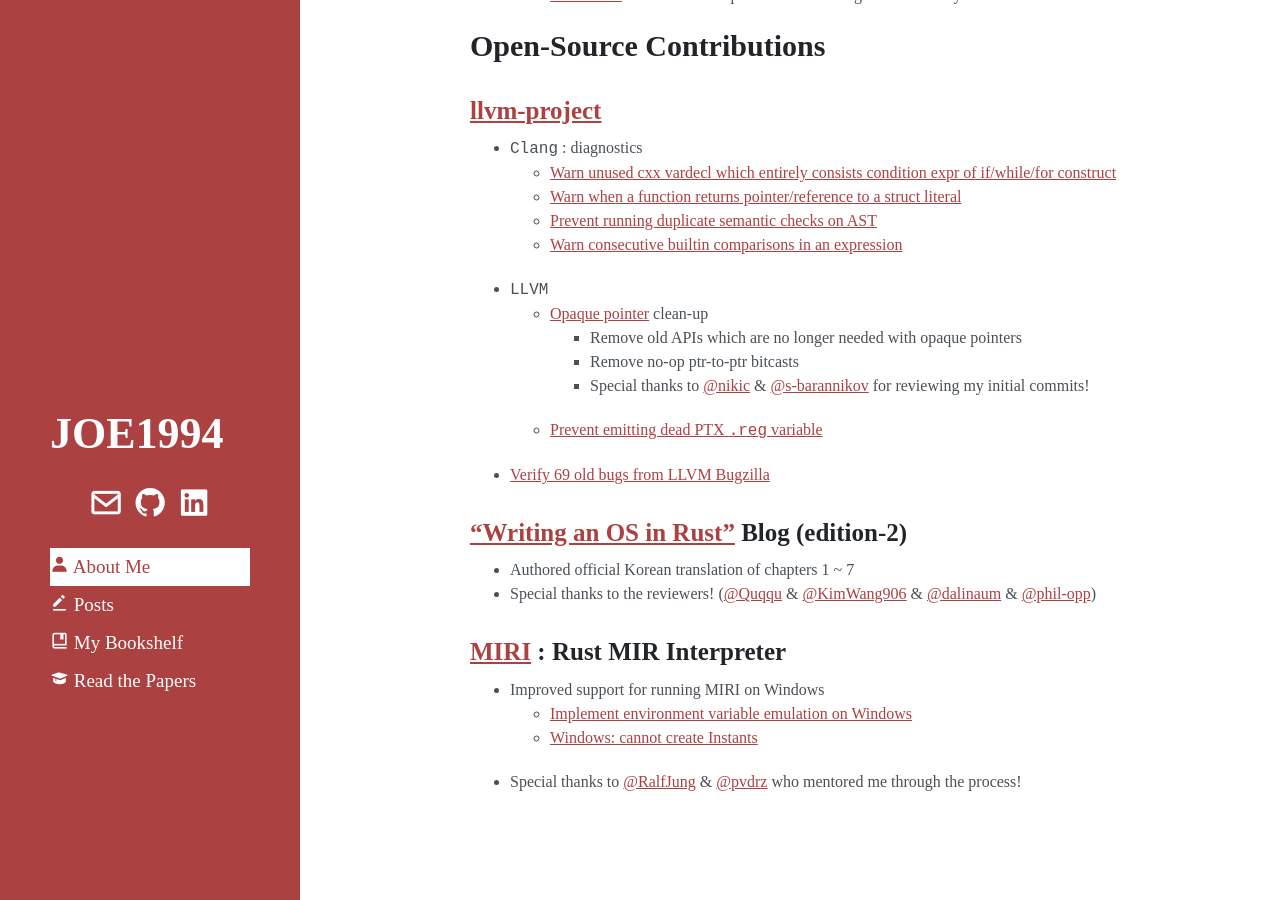
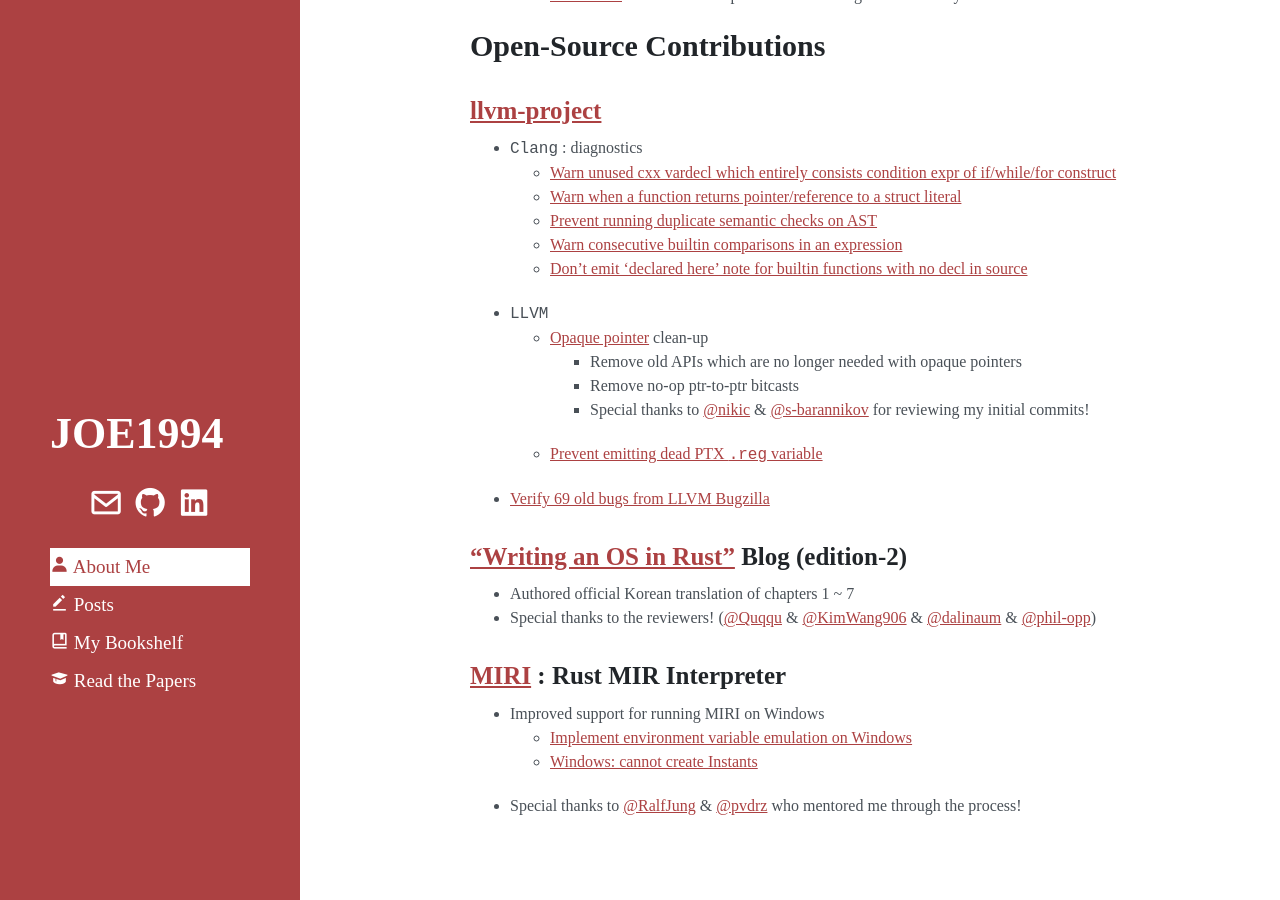
Before and after one commit to JOE1994/JOE1994.github.io, a Jekyll site: the page built from index.md, in a window 1280 px wide and 900 px high, scrolled down 509 px. Built offline with Jekyll 4.4.1, drawn with Linux system fonts in a browser that asks for light colours; some web fonts are replaced.

Commit message:
Add clang work item

```diff
--- a/index.md
+++ b/index.md
@@ -25,6 +25,7 @@
   * [Warn when a function returns pointer/reference to a struct literal](https://github.com/llvm/llvm-project/pull/83741)
   * [Prevent running duplicate semantic checks on AST](https://github.com/llvm/llvm-project/pull/90625)
   * [Warn consecutive builtin comparisons in an expression](https://github.com/llvm/llvm-project/pull/92200)
+  * [Don't emit 'declared here' note for builtin functions with no decl in source](https://github.com/llvm/llvm-project/pull/93394)
 * `LLVM`
   * [Opaque pointer](https://llvm.org/docs/OpaquePointers.html) clean-up
     * Remove old APIs which are no longer needed with opaque pointers
```
